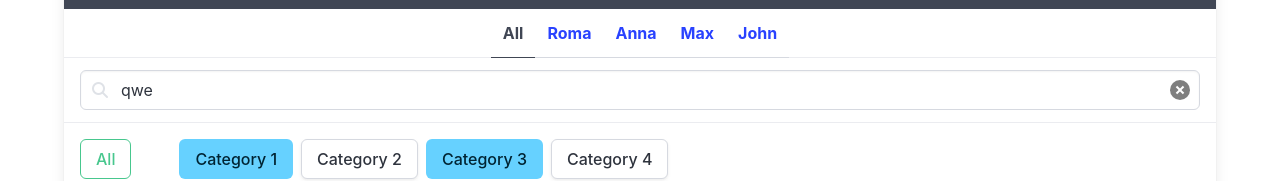
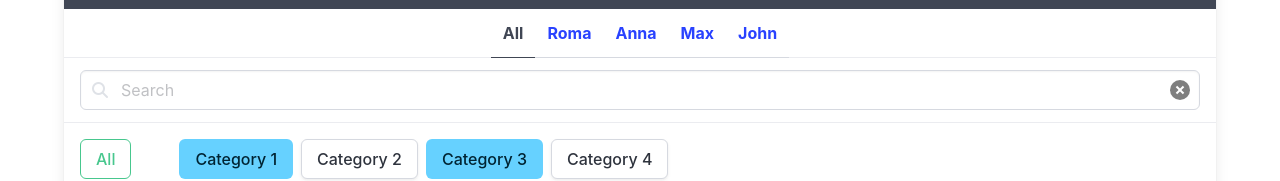
Before and after one commit to kirushamatvieiev008/fs_jul_26_react_product-categories-practice-matvieievkiril, a React (Vite) app: page / in a window 1280 px wide. Shown: the part 164-345 px from the top of the page. Built offline with nearby package versions, Linux system fonts and the light colour scheme.

Commit message:
deadline

```diff
--- a/src/App.jsx
+++ b/src/App.jsx
@@ -23,7 +23,7 @@ const products = sortBy => {
     };
   });
 
-  let productsWithAll = productsWithCategories.map(product => {
+  let productsInsd = productsWithCategories.map(product => {
     return {
       ...product,
       user: usersFromServer.find(user => product.category.ownerId === user.id),
@@ -31,16 +31,17 @@ const products = sortBy => {
   });
 
   if (sortBy !== 'all') {
-    productsWithAll = productsWithAll.filter(el => el.user.name === sortBy);
+    productsInsd = productsInsd.filter(el => el.user.name.includes(sortBy));
   }
 
-  return productsWithAll;
+  return productsInsd;
 };
 
 // console.log(products());
 
 export const App = () => {
   const [sortBy, setSortBy] = useState('all');
+  const [sortByInp, setSortByInp] = useState('');
   const productsData = products(sortBy);
 
   return (
@@ -64,6 +65,7 @@ export const App = () => {
 
               {usersFromServer.map(user => (
                 <a
+                  key={user.id}
                   onClick={() => setSortBy(user.name)}
                   data-cy="FilterUser"
                   href="#/"
@@ -82,7 +84,12 @@ export const App = () => {
                   type="text"
                   className="input"
                   placeholder="Search"
-                  value="qwe"
+                  value={sortByInp}
+                  onChange={event => {
+                    setSortByInp(event.target.value);
+                    setSortBy(event.target.value);
+                    // console.log(sortByInp);
+                  }}
                 />
 
                 <span className="icon is-left">
```
